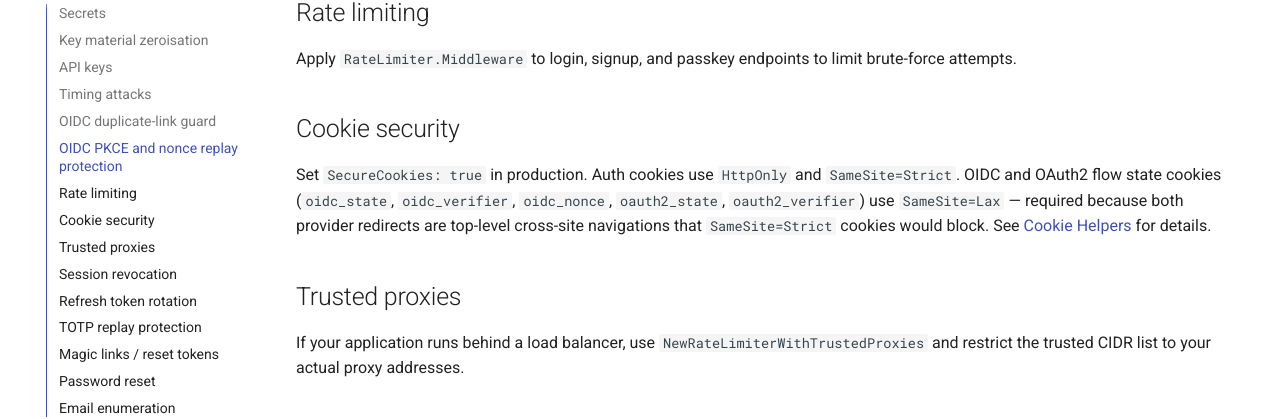
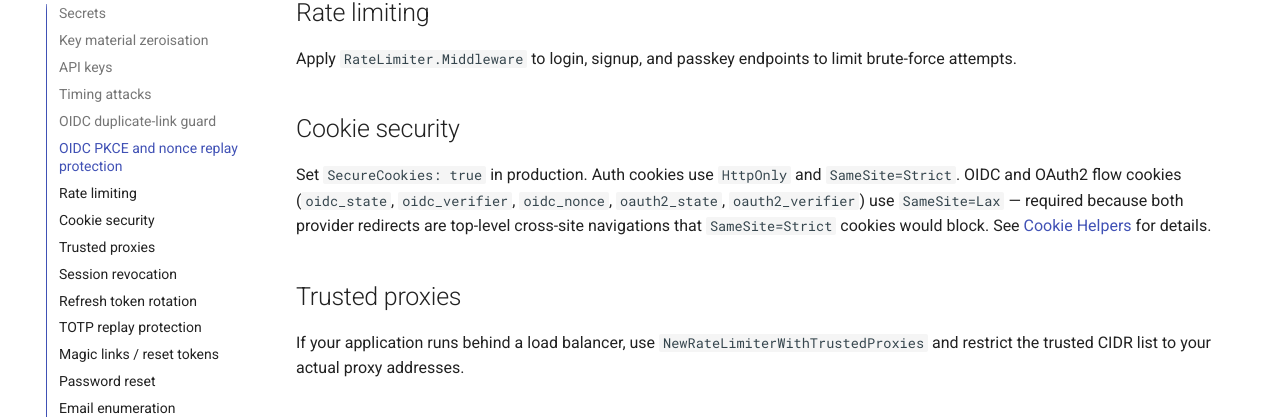
Before and after one commit to amalgamated-tools/goauth, an MkDocs documentation site: the page built from docs/security.md, in a window 1280 px wide and 900 px high, scrolled down 1068 px. Shown: the part 95-514 px from the top of the window. Built offline with MkDocs 1.6.1 and Material for MkDocs 9.7.7, drawn with Linux system fonts in a browser that asks for light colours; comment, search, counter and statistics services are not loaded.

Commit message:
docs: address review comments on heading and cookie terminology
- Update OIDC flow heading to include nonce alongside CSRF/PKCE
- Replace "flow state cookies" with "flow cookies" for accuracy

```diff
--- a/docs/security.md
+++ b/docs/security.md
@@ -30,7 +30,7 @@ Apply `RateLimiter.Middleware` to login, signup, and passkey endpoints to limit
 
 ## Cookie security
 
-Set `SecureCookies: true` in production. Auth cookies use `HttpOnly` and `SameSite=Strict`. OIDC and OAuth2 flow state cookies (`oidc_state`, `oidc_verifier`, `oidc_nonce`, `oauth2_state`, `oauth2_verifier`) use `SameSite=Lax` — required because both provider redirects are top-level cross-site navigations that `SameSite=Strict` cookies would block. See [Cookie Helpers](handler/cookies.md) for details.
+Set `SecureCookies: true` in production. Auth cookies use `HttpOnly` and `SameSite=Strict`. OIDC and OAuth2 flow cookies (`oidc_state`, `oidc_verifier`, `oidc_nonce`, `oauth2_state`, `oauth2_verifier`) use `SameSite=Lax` — required because both provider redirects are top-level cross-site navigations that `SameSite=Strict` cookies would block. See [Cookie Helpers](handler/cookies.md) for details.
 
 ## Trusted proxies
 
```
Also changed, not shown: docs/handler/oidc.md (+1 -1 lines).
